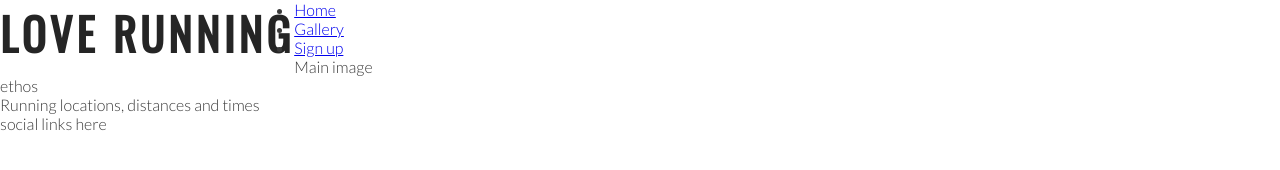
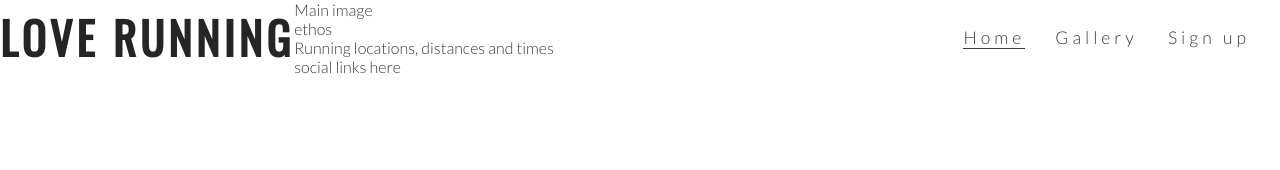
Before and after one commit to AlexIglesia/love-running, a plain HTML site: page index.html in a window 1280 px wide. Drawn offline with nearby package versions, Linux system fonts and the light colour scheme.

Commit message:
Style navigation links

```diff
--- a/assets/css/style.css
+++ b/assets/css/style.css
@@ -26,3 +26,35 @@ h1, h2 {
     font-size: 280%;
 
 }
+
+/* navigation links */
+
+#menu {
+    font-size: 110%;
+    letter-spacing: 4px;
+    float: right;
+}
+
+#menu, #logo {
+    line-height: 75px;
+}
+
+#menu li {
+/*  display: table-cell; */
+    float: left;
+    list-style-type: none;
+    margin-right: 30px;
+}
+
+#menu a {
+    text-decoration: none;
+    color: inherit;
+}
+
+#menu a:hover {
+    border-bottom: 1px solid #3a3a3a;
+}
+
+.active {
+    border-bottom: 1px solid #3a3a3a;
+}
--- a/index.html
+++ b/index.html
@@ -16,12 +16,16 @@
             <h1 id="logo">Love Running</h1>
         </a>
         <nav>
-            <ul><li><a href=index.html>Home</a>
-            </li>
-            <li><a href="#">Gallery</a>
-            </li>
-            <li><a href="#">Sign up</a>
-            </li>
+            <ul id="menu">
+                <li>
+                    <a href=index.html class="active">Home</a>
+                </li>
+                <li>
+                    <a href="#">Gallery</a>
+                </li>
+                <li>
+                    <a href="#">Sign up</a>
+                </li>
             </ul>
         </nav>
     </header>
```
